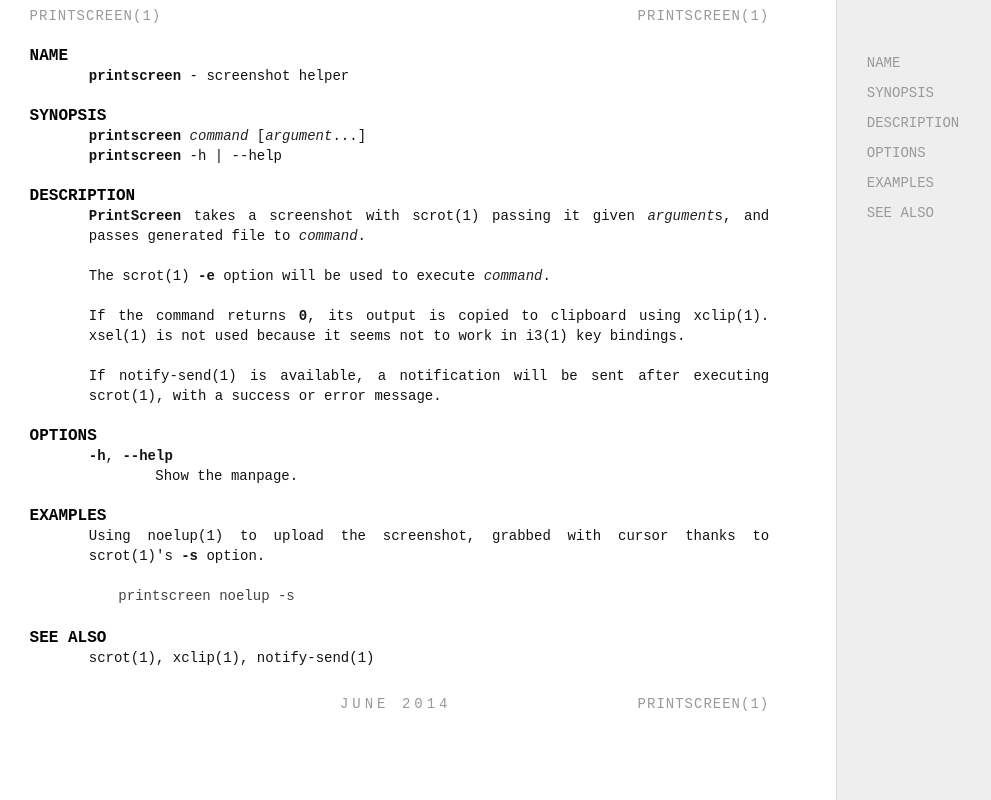
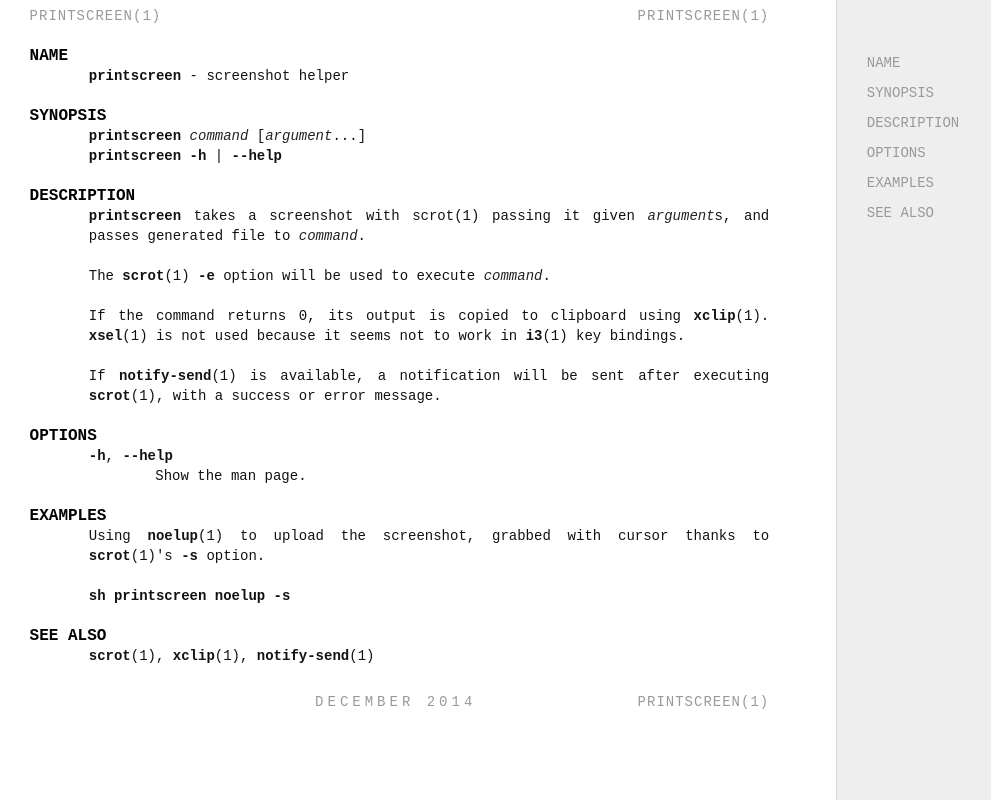
Before and after one commit to valeriangalliat/printscreen, a plain HTML site: page man/printscreen.1.html in a window 1280 px wide. Shown: the whole page, without its empty margins (0-991 px from the left). Drawn offline with Linux system fonts and the light colour scheme.

Commit message:
Typography

```diff
--- a/man/printscreen.1.html
+++ b/man/printscreen.1.html
@@ -81,44 +81,45 @@
 <h2 id="SYNOPSIS">SYNOPSIS</h2>
 
 <p><code>printscreen</code> <var>command</var> [<var>argument</var>...]<br />
-<code>printscreen</code> -h | --help</p>
+<code>printscreen</code> <code>-h</code> | <code>--help</code></p>
 
 <h2 id="DESCRIPTION">DESCRIPTION</h2>
 
-<p><strong>PrintScreen</strong> takes a screenshot with <span class="man-ref">scrot<span class="s">(1)</span></span> passing it given
+<p><strong>printscreen</strong> takes a screenshot with <span class="man-ref">scrot<span class="s">(1)</span></span> passing it given
 <var>argument</var>s, and passes generated file to <var>command</var>.</p>
 
-<p>The <span class="man-ref">scrot<span class="s">(1)</span></span> <code>-e</code> option will be used to execute <var>command</var>.</p>
+<p>The <strong>scrot</strong>(1) <code>-e</code> option will be used to execute <var>command</var>.</p>
 
-<p>If the command returns <code>0</code>, its output is copied to clipboard using <span class="man-ref">xclip<span class="s">(1)</span></span>.
-<span class="man-ref">xsel<span class="s">(1)</span></span> is not used because it seems not to work in <span class="man-ref">i3<span class="s">(1)</span></span> key bindings.</p>
+<p>If the command returns 0, its output is copied to clipboard using <strong>xclip</strong>(1).
+<strong>xsel</strong>(1) is not used because it seems not to work in <strong>i3</strong>(1) key bindings.</p>
 
-<p>If <span class="man-ref">notify-send<span class="s">(1)</span></span> is available, a notification will be sent after executing
-<span class="man-ref">scrot<span class="s">(1)</span></span>, with a success or error message.</p>
+<p>If <strong>notify-send</strong>(1) is available, a notification will be sent after executing
+<strong>scrot</strong>(1), with a success or error message.</p>
 
 <h2 id="OPTIONS">OPTIONS</h2>
 
 <dl>
-<dt><code>-h</code>, <code>--help</code></dt><dd>Show the manpage.</dd>
+<dt><code>-h</code>, <code>--help</code></dt><dd>Show the man page.</dd>
 </dl>
 
 
 <h2 id="EXAMPLES">EXAMPLES</h2>
 
-<p>Using <span class="man-ref">noelup<span class="s">(1)</span></span> to upload the screenshot, grabbed with cursor thanks to
-<span class="man-ref">scrot<span class="s">(1)</span></span>'s <code>-s</code> option.</p>
+<p>Using <strong>noelup</strong>(1) to upload the screenshot, grabbed with cursor thanks to
+<strong>scrot</strong>(1)'s <code>-s</code> option.</p>
 
-<pre><code class="sh">printscreen noelup -s
-</code></pre>
+<p><code>sh
+printscreen noelup -s
+</code></p>
 
 <h2 id="SEE-ALSO">SEE ALSO</h2>
 
-<p><span class="man-ref">scrot<span class="s">(1)</span></span>, <span class="man-ref">xclip<span class="s">(1)</span></span>, <span class="man-ref">notify-send<span class="s">(1)</span></span></p>
+<p><strong>scrot</strong>(1), <strong>xclip</strong>(1), <strong>notify-send</strong>(1)</p>
 
 
   <ol class='man-decor man-foot man foot'>
     <li class='tl'></li>
-    <li class='tc'>June 2014</li>
+    <li class='tc'>December 2014</li>
     <li class='tr'>printscreen(1)</li>
   </ol>
 
```
Also changed, not shown: 4 other files.
